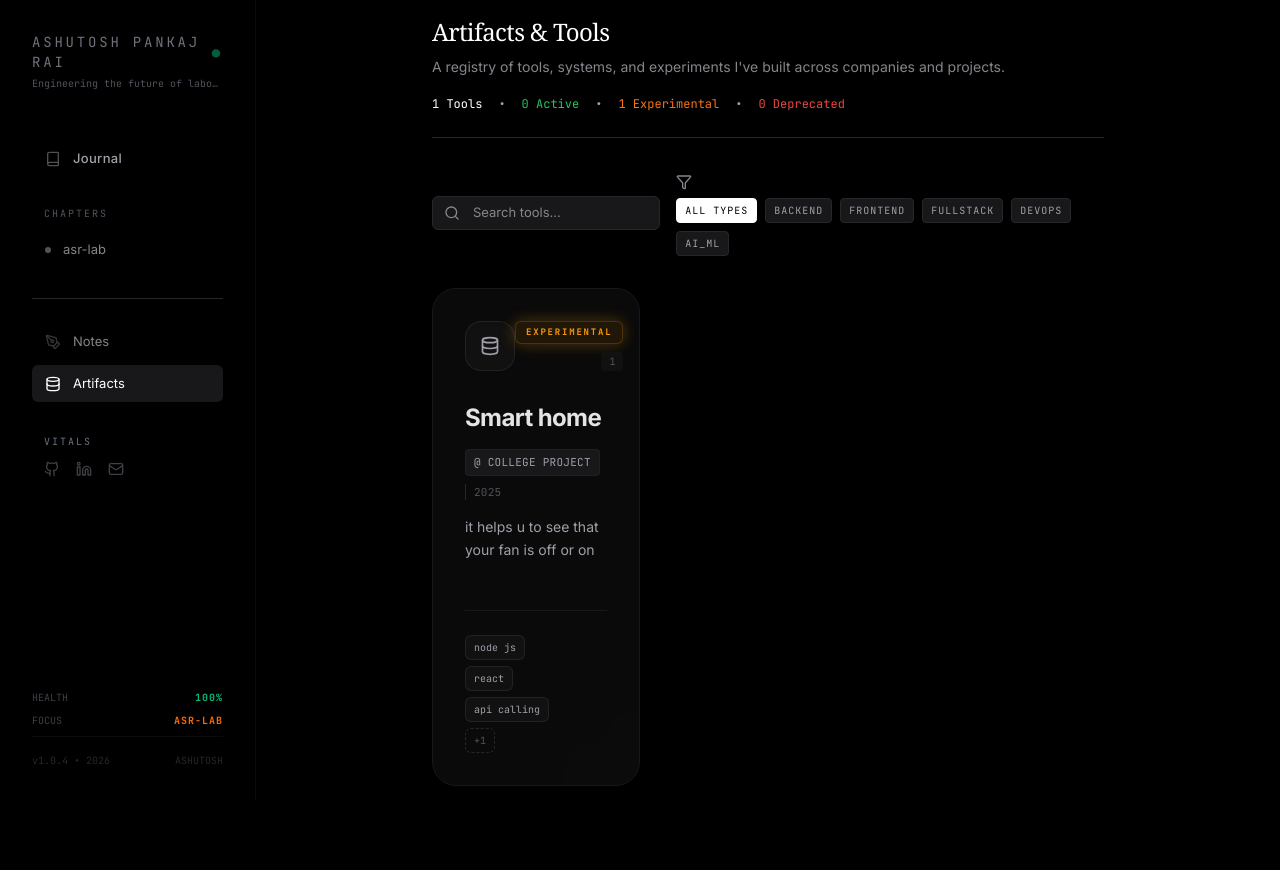
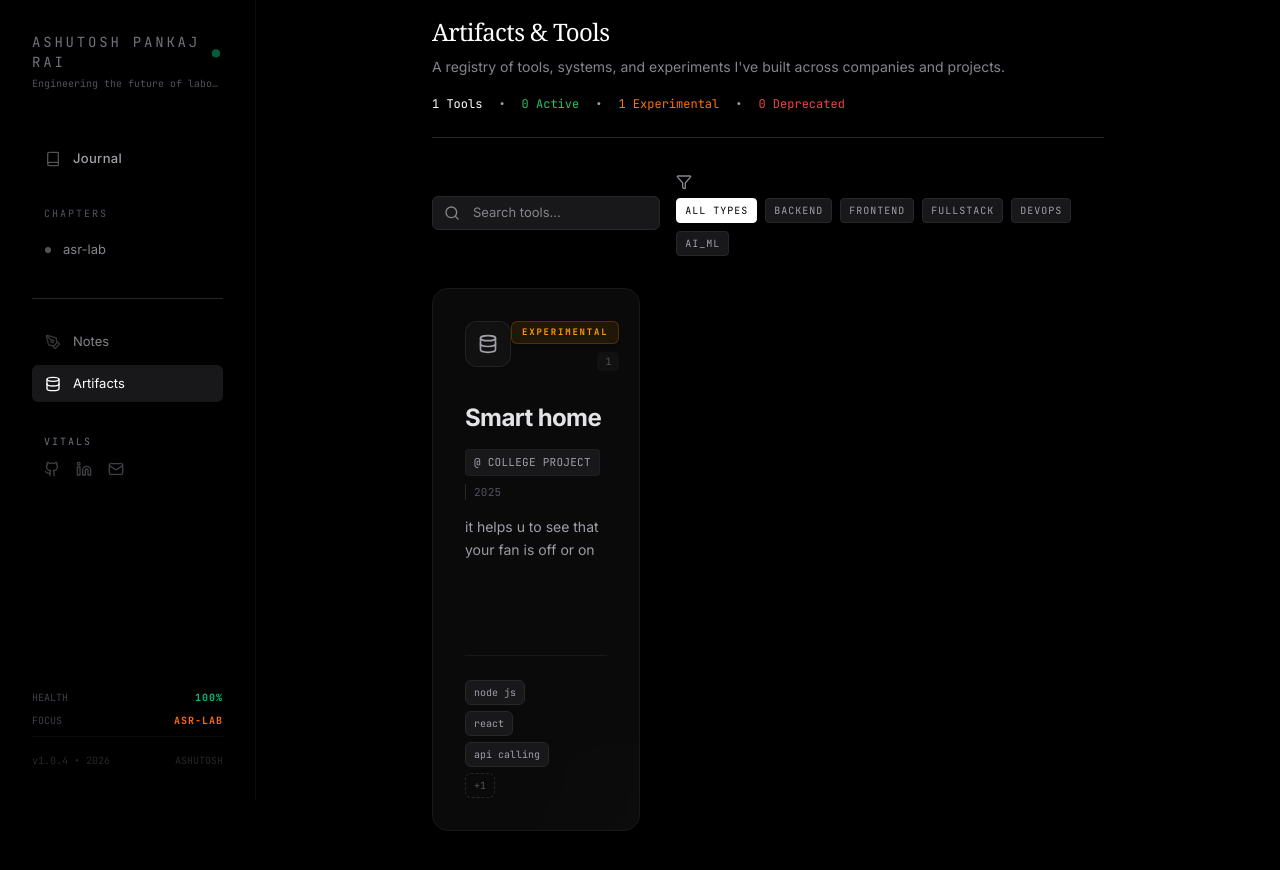
Before and after one commit to Ashurai84/ASR_LABS, a React (Vite) app in the folder frontend/: page / in a window 1280 px wide. Both pictures are taken after a click on the button "Artifacts". Shown: the top 870 px of the page. Built offline with nearby package versions, Linux system fonts and the light colour scheme.

Commit message:
style(frontend): elegantly restructure tool cards

```diff
--- a/frontend/src/components/tools/ToolCard.tsx
+++ b/frontend/src/components/tools/ToolCard.tsx
@@ -21,7 +21,7 @@ const getTypeIcon = (type?: string) => {
 const getStatusColor = (status: string) => {
     switch (status?.toUpperCase()) {
         case 'ACTIVE': return 'bg-emerald-500/10 text-emerald-500 border-emerald-500/20';
-        case 'EXPERIMENTAL': return 'bg-amber-500/10 text-amber-500 border-amber-500/20 shadow-[0_0_15px_rgba(245,158,11,0.3)]';
+        case 'EXPERIMENTAL': return 'bg-amber-500/10 text-amber-500 border-amber-500/20 shadow-sm';
         case 'DEPRECATED': return 'bg-red-500/10 text-red-500 border-red-500/20';
         default: return 'bg-zinc-800 text-zinc-400 border-zinc-700';
     }
@@ -44,11 +44,11 @@ export const ToolCard: React.FC<ToolCardProps> = ({ tool }) => {
 
     return (
         <div className="group block no-underline transition-all h-full min-h-[380px]">
-            <div className="relative h-full p-6 sm:p-8 bg-[#0a0a0a] border border-zinc-900 group-hover:border-zinc-800 rounded-3xl transition-all duration-300 group-hover:shadow-[0_8px_30px_rgba(0,0,0,0.8)] flex flex-col justify-between overflow-hidden cursor-default group-hover:-translate-y-1">
+            <div className="relative h-full p-6 sm:p-8 bg-[#0a0a0a] border border-zinc-900 group-hover:border-zinc-800 rounded-2xl transition-all duration-300 group-hover:shadow-[0_8px_30px_rgba(0,0,0,0.8)] flex flex-col justify-between overflow-hidden cursor-default group-hover:-translate-y-1">
 
-                {/* Clean Header Row */}
+                {/* 1. Header (Icon Top Left, Pills Top Right) */}
                 <div className="flex items-start justify-between mb-8">
-                    <div className="p-3.5 bg-[#111] rounded-2xl border border-zinc-800/80 shadow-inner">
+                    <div className="p-3 bg-[#111] rounded-xl border border-zinc-800/80 shadow-inner">
                         {getTypeIcon(tool.type)}
                     </div>
                     <div className="flex flex-col items-end gap-2 text-right">
@@ -63,12 +63,13 @@ export const ToolCard: React.FC<ToolCardProps> = ({ tool }) => {
                     </div>
                 </div>
 
-                {/* Main Content Area */}
-                <div className="space-y-4 mb-8 flex-grow">
+                {/* 2. Body (Title, Context, Description) */}
+                <div className="space-y-4 mb-4 flex-grow z-10">
                     <h3 className="text-2xl font-sans font-bold text-zinc-200 tracking-tight leading-tight group-hover:text-white transition-colors">
                         {tool.name}
                     </h3>
 
+                    {/* The Work Context Line */}
                     {tool.work_context && (tool.work_context.company || tool.work_context.timeline) && (
                         <div className="flex flex-wrap items-center gap-2 text-[11px] font-mono text-zinc-500 tracking-wide uppercase">
                             {tool.work_context.company && (
@@ -84,16 +85,21 @@ export const ToolCard: React.FC<ToolCardProps> = ({ tool }) => {
                         </div>
                     )}
 
-                    <p className="text-sm text-zinc-400 font-sans leading-relaxed line-clamp-3 group-hover:line-clamp-none transition-all duration-500 mt-4">
-                        {tool.description || "No description provided."}
-                    </p>
+                    {/* Smooth fading text block */}
+                    <div className="relative mt-4 group-hover:h-auto h-[75px] overflow-hidden transition-all duration-500 ease-in-out">
+                        <p className="text-sm text-zinc-400 font-sans leading-relaxed group-hover:text-zinc-300 transition-colors">
+                            {tool.description || "No description provided."}
+                        </p>
+                        {/* Gradient map to hide cutoff text gently when not hovering */}
+                        <div className="absolute bottom-0 left-0 right-0 h-10 bg-gradient-to-t from-[#0a0a0a] to-transparent opacity-100 group-hover:opacity-0 transition-opacity duration-300" />
+                    </div>
 
-                    {/* Expandable Role Section on Hover */}
-                    <div className="max-h-0 opacity-0 group-hover:max-h-[200px] group-hover:opacity-100 group-hover:mt-6 overflow-hidden transition-all duration-500 ease-in-out">
+                    {/* Hidden Roles/Contributions expanding on hover */}
+                    <div className="max-h-0 opacity-0 group-hover:max-h-[300px] group-hover:opacity-100 group-hover:mt-2 overflow-hidden transition-all duration-500 ease-in-out">
                         {tool.my_role?.contributions && tool.my_role.contributions.length > 0 && (
-                            <div className="pt-4 border-t border-zinc-800/50 mt-4">
-                                <span className="text-[10px] font-mono tracking-widest text-zinc-500 uppercase block mb-3">Role & Contributions</span>
-                                <ul className="space-y-2">
+                            <div className="pt-2">
+                                <span className="text-[10px] font-mono tracking-widest text-zinc-500 uppercase block mb-3 border-t border-zinc-800/50 pt-4">Contributions</span>
+                                <ul className="space-y-2 pb-2">
                                     {tool.my_role.contributions.map((cont, i) => (
                                         <li key={i} className="text-xs text-zinc-400 flex items-start gap-2">
                                             <span className="text-orange-500/70 mt-0.5 text-[10px]">▶</span>
@@ -106,40 +112,41 @@ export const ToolCard: React.FC<ToolCardProps> = ({ tool }) => {
                     </div>
                 </div>
 
-                {/* Bottom Footer Area */}
-                <div className="mt-auto flex flex-col sm:flex-row sm:items-end justify-between gap-6 pt-6 border-t border-zinc-900 group-hover:border-zinc-800 transition-colors">
+                {/* 3. Footer (Tags, Links) */}
+                <div className="mt-8 flex flex-col sm:flex-row sm:items-end justify-between gap-6 pt-6 border-t border-zinc-900 group-hover:border-zinc-800 transition-colors z-10 relative">
 
-                    {/* Minimal Tech Pills */}
+                    {/* Clean Tech stack Pills */}
                     <div className="flex flex-wrap gap-1.5 max-w-[70%]">
                         {visibleTags.map((tech, i) => (
-                            <span key={i} className="px-2 py-1 text-[10px] font-mono text-zinc-400 bg-[#111] border border-zinc-800/80 rounded-md">
+                            <span key={i} className="px-2 py-1 text-[10px] font-mono text-zinc-400 bg-zinc-900 border border-zinc-800 rounded-md">
                                 {tech}
                             </span>
                         ))}
                         {hiddenCount > 0 && (
-                            <span className="px-2 py-1 text-[10px] font-mono text-zinc-600 bg-transparent rounded-md border border-dashed border-zinc-800">
+                            <span className="px-2 py-1 text-[10px] font-mono text-zinc-600 bg-transparent rounded-md border border-dashed border-zinc-800 hidden sm:inline-flex">
                                 +{hiddenCount}
                             </span>
                         )}
                     </div>
 
-                    {/* Action Links */}
+                    {/* Highly polished minimal buttons */}
                     <div className="flex items-center gap-2">
                         {tool.links?.github && (
-                            <a href={tool.links.github} target="_blank" rel="noreferrer" className="p-2 text-zinc-500 hover:text-white bg-zinc-900 border border-zinc-800 hover:border-zinc-700 hover:bg-zinc-800 rounded-lg transition-all shadow-sm z-10">
+                            <a href={tool.links.github} target="_blank" rel="noreferrer" className="p-2 text-zinc-500 hover:text-white bg-zinc-900 border border-zinc-800 hover:border-zinc-700 hover:bg-zinc-800 rounded-lg transition-all shadow-sm">
                                 <Github className="w-3.5 h-3.5" />
                             </a>
                         )}
                         {tool.links?.demo && (
-                            <a href={tool.links.demo} target="_blank" rel="noreferrer" className="flex items-center gap-1.5 px-3 py-1.5 text-[11px] font-mono font-bold text-black bg-zinc-200 hover:bg-white rounded-lg transition-all shadow-sm z-10">
+                            <a href={tool.links.demo} target="_blank" rel="noreferrer" className="flex items-center gap-1.5 px-3 py-2 text-[11px] font-mono font-bold text-black bg-zinc-200 hover:bg-white rounded-lg transition-all shadow-sm">
                                 Demo <ArrowUpRight className="w-3 h-3" />
                             </a>
                         )}
                     </div>
                 </div>
 
-                {/* Extremely subtle ambient glow from bottom right */}
-                <div className="absolute -bottom-24 -right-24 w-48 h-48 bg-white/[0.01] blur-3xl rounded-full group-hover:bg-white/[0.03] transition-all duration-700 pointer-events-none" />
+                {/* Lighting effects */}
+                <div className="absolute inset-0 z-[1] bg-gradient-to-b from-white/[0.02] to-transparent opacity-0 group-hover:opacity-100 transition-opacity duration-500 rounded-2xl pointer-events-none" />
+                <div className="absolute -bottom-24 -right-24 w-48 h-48 bg-white/[0.015] blur-3xl rounded-full group-hover:bg-white/[0.04] transition-all duration-700 pointer-events-none z-[0]" />
             </div>
         </div>
     );
```
